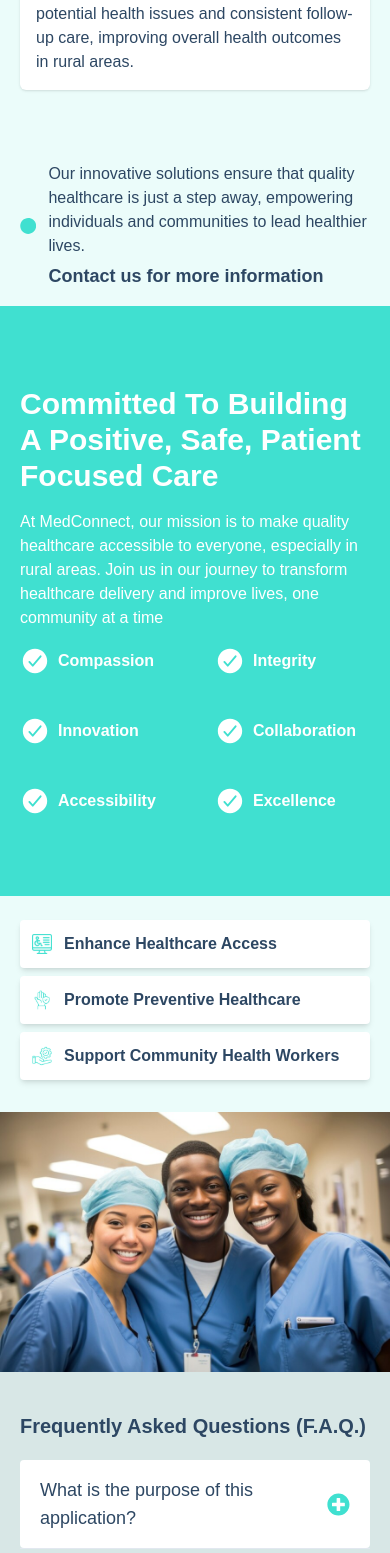
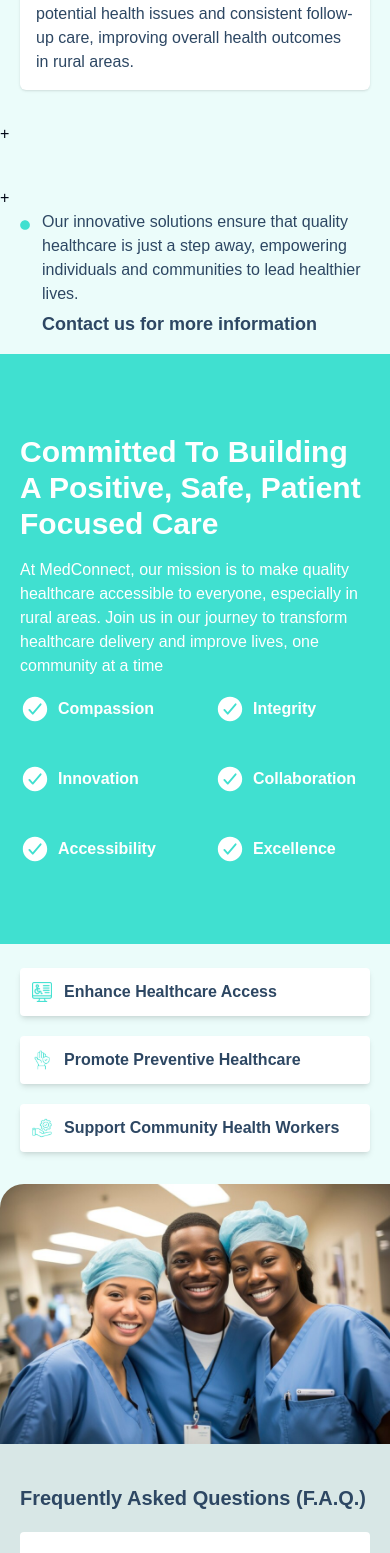
Before and after one commit to Deborah606-byte/medconnect, a Next.js app: page / in a window 390 px wide. Shown: the part 4826-6379 px from the top of the page. Built offline with nearby package versions, Linux system fonts and the light colour scheme; a web font is replaced by a local one.

Commit message:
Modified some things and unlinked the register page from login

```diff
--- a/src/app/(auth)/login/LoginForm.tsx
+++ b/src/app/(auth)/login/LoginForm.tsx
@@ -79,7 +79,7 @@ const LoginForm = () => {
           <div className="flex flex-col w-full">
             <label htmlFor="username" className="flex items-center gap-2">
               <IoPerson size={15} className="text-secondary-gray" />
-              <span className="text-secondary-gray">Username</span>
+              <span className="text-secondary-gray">Compound Name</span>
             </label>
             <input
               type="text"
@@ -141,7 +141,7 @@ const LoginForm = () => {
 
           <LoginSubmitButton pending={pending} />
 
-          <div className="flex flex-row-reverse justify-between gap-3 py-2">
+          {/* <div className="flex flex-row-reverse justify-between gap-3 py-2">
             <div className="flex items-center gap-2">
               <span className="text-secondary-gray text-sm">
                 Don&apos;t have an account yet?{" "}
@@ -160,7 +160,7 @@ const LoginForm = () => {
             >
               Go Back
             </Link>
-          </div>
+          </div> */}
         </form>
       </div>
     </div>
--- a/src/app/(auth)/register/RegisterForm.tsx
+++ b/src/app/(auth)/register/RegisterForm.tsx
@@ -80,7 +80,7 @@ const RegisterForm = () => {
           <div className="flex flex-col w-full">
             <label htmlFor="name" className="flex items-center gap-2">
               <IoPerson size={15} className="text-secondary-gray" />
-              <span className="text-secondary-gray">Name</span>
+              <span className="text-secondary-gray">Compound Name</span>
             </label>
             <input
               type="text"
--- a/src/app/(auth)/register/page.tsx
+++ b/src/app/(auth)/register/page.tsx
@@ -3,6 +3,7 @@ import { Button } from "@/components/ui/button";
 import { ArrowRight } from "lucide-react";
 import { Metadata } from "next";
 import Image from "next/image";
+import Link from "next/link";
 import React from "react";
 
 export const metadata: Metadata = {
@@ -41,10 +42,16 @@ const Register = () => {
                 Healthcare Through Technology
               </h2>
 
-              <Button className="hover:border-0 md:w-fit flex items-center w-full gap-3 px-10 py-3 text-center bg-transparent border border-white">
-                <span className="text-white">Know More</span>
-                <ArrowRight className="text-white" size={20} />
-              </Button>
+              <Link href={"/#about-us"} className="group">
+                <Button className="flex items-center gap-1 bg-transparent border border-white hover:border-0 px-8 w-fit text-white">
+                  <span>Know More</span>
+                  {/* Arrow */}
+                  <ArrowRight
+                    size={20}
+                    className="text-white group-hover:translate-x-1 transition-transform"
+                  />
+                </Button>
+              </Link>
             </div>
 
             {/* Register Image - Only on large devices */}
--- a/src/app/(root)/contact-us/page.tsx
+++ b/src/app/(root)/contact-us/page.tsx
@@ -191,7 +191,7 @@ const Contact = () => {
                     )}
                   </div>
 
-                  <SubmitButton pending={pending} reset={reset} />
+                  <SubmitButton pending={pending}/>
                 </form>
               )}
             </div>
--- a/src/app/(root)/page.tsx
+++ b/src/app/(root)/page.tsx
@@ -85,7 +85,7 @@ const Home = () => {
                 populations.
               </p>
 
-              <Link href={"#"} className="flex items-center gap-2">
+              <Link href={"#core_values"} className="flex items-center gap-2">
                 <Button className="px-2 py-0.5 rounded w-fit">
                   <ArrowRight
                     size={20}
@@ -127,12 +127,12 @@ const Home = () => {
         </section>
       </div>
 
-      {/* Our Objectives */}
-      <section className="pt-10">
-        <div className="flex flex-col xl:flex-row relative">
+      {/* Our Objectives */}+
+      <section className="pt-10">+
+        <div className="flex lg:flex-row flex-col justify-between relative">
           <div className="flex flex-col gap-4 w-full">
-            <div className="flex items-center gap-3 px-5 md:px-16 xl:px-24 2xl:px-40">
-              <FaCircle size={50} className="text-primary-green" />
+            <div className="flex gap-3 px-5 md:px-16 xl:px-24 2xl:px-40">
+              <FaCircle size={30} className="text-primary-green" />
 
               <div className="flex flex-col gap-1 text-secondary-gray">
                 <p className="font-light">
@@ -146,7 +146,10 @@ const Home = () => {
               </div>
             </div>
 
-            <div className="bg-primary-green flex flex-col justify-center py-20 h-full">
+            <div
+              id="core_values"
+              className="bg-primary-green flex flex-col justify-center py-20 h-full"
+            >
               <div className="flex flex-col gap-4 px-5 md:px-16 xl:px-24 2xl:px-40">
                 <h2 className="text-white font-bold text-3xl">
                   Committed To Building A Positive, Safe, Patient Focused Care
@@ -174,7 +177,7 @@ const Home = () => {
 
             {/* Objectives */}
             <div className="px-5 md:px-16 xl:absolute xl:bottom-20 xl:-translate-x-1/2 xl:left-1/2 xl:px-10 pt-2 pb-8 xl:pt-0 xl:pb-0">
-              <div className="flex flex-col gap-2 xl:gap-5">
+              <div className="flex flex-col gap-5 xl:gap-5">
                 {MEDCONNECT_OBJECTIVES.map(({ icon, name }, index) => (
                   <div
                     key={index}
@@ -193,7 +196,7 @@ const Home = () => {
             alt="objectives"
             width={500}
             height={500}
-            className="xl:rounded-ss-3xl w-full object-cover"
+            className="w-full object-cover rounded-tl-3xl"
           />
         </div>
       </section>
--- a/tailwind.config.ts
+++ b/tailwind.config.ts
@@ -74,10 +74,15 @@ const config = {
           from: { height: "var(--radix-accordion-content-height)" },
           to: { height: "0" },
         },
+        "infinite-scroll": {
+          from: { transform: "translateX(0)" },
+          to: { transform: "translateX(-100%)" },
+        },
       },
       animation: {
         "accordion-down": "accordion-down 0.2s ease-out",
         "accordion-up": "accordion-up 0.2s ease-out",
+        "infinite-scroll": "infinite-scroll 25s linear infinite",
       },
     },
   },
```
